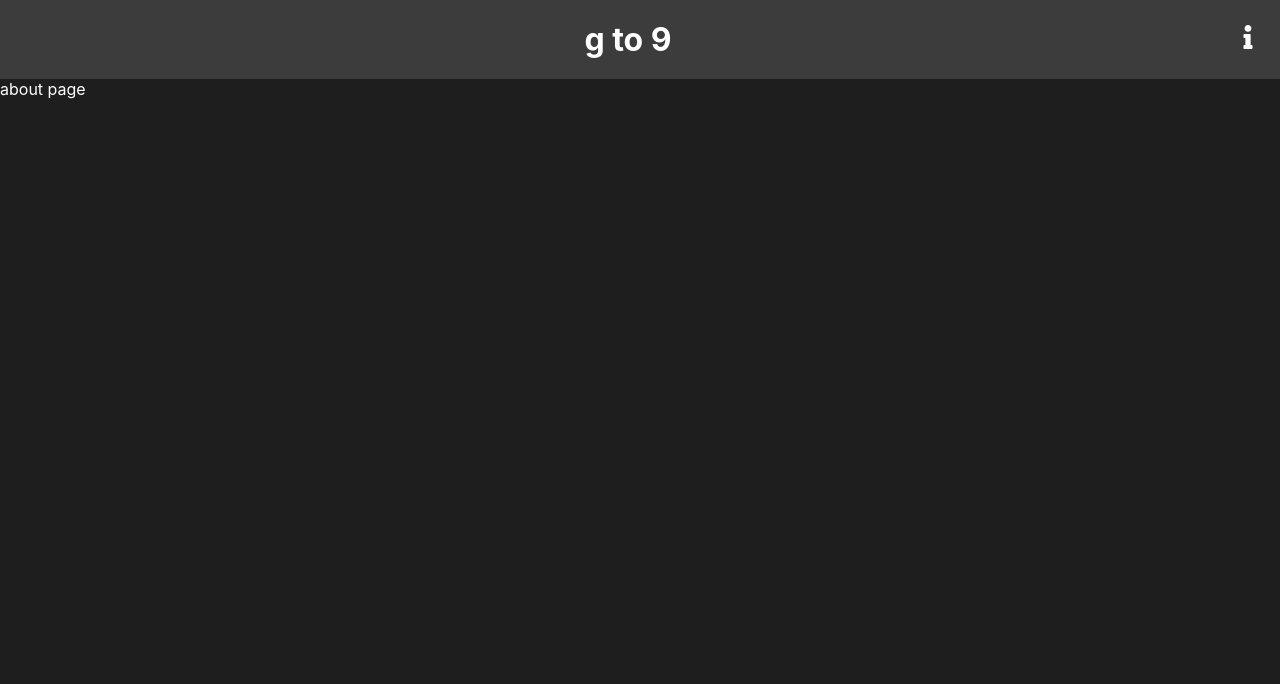
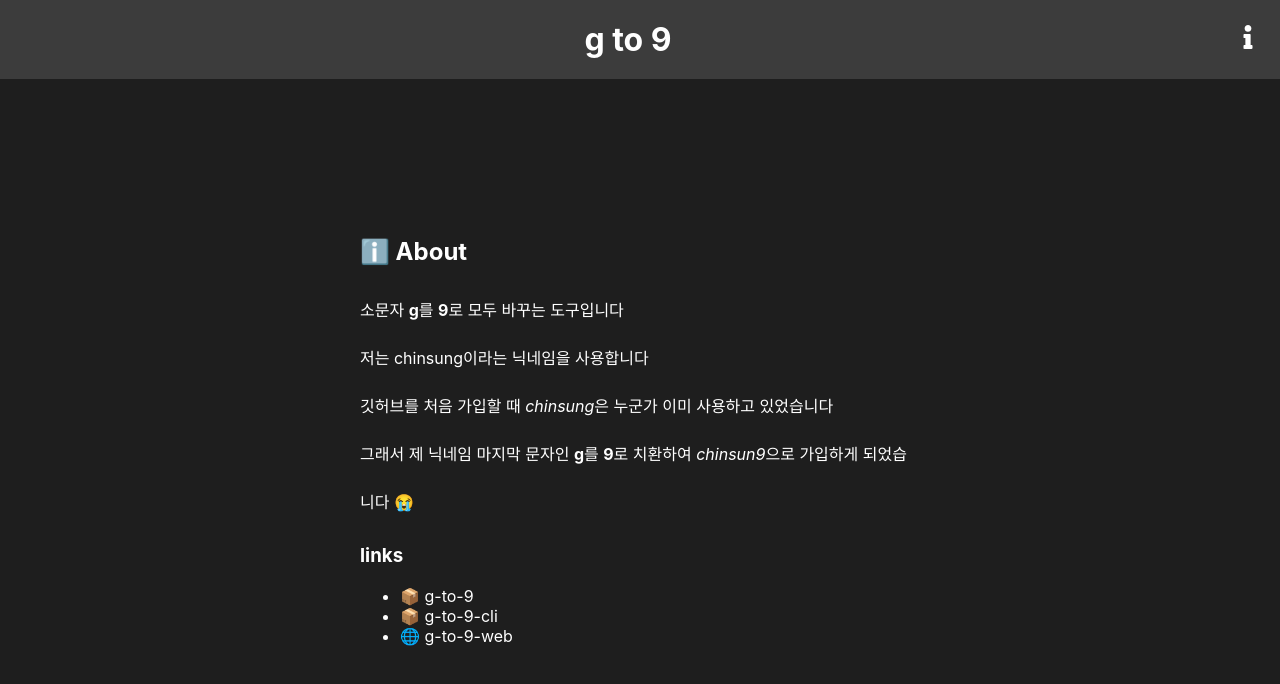
Before and after one commit to chinsun9/g-to-9-web, a Next.js app: page /about in a window 1280 px wide. Shown: the top 684 px of the page. Built offline with nearby package versions, Linux system fonts and the light colour scheme.

Commit message:
about text

```diff
--- a/pages/about/index.tsx
+++ b/pages/about/index.tsx
@@ -1,6 +1,17 @@
+import styled from '@emotion/styled';
 import { NextPage } from 'next';
 import Head from 'next/head';
 import Layout from '../../component/layout';
+
+const Main = styled.div`
+  max-width: 600px;
+  margin: auto;
+  padding: 20px;
+
+  p {
+    line-height: 3rem;
+  }
+`;
 
 const About: NextPage = () => {
   return (
@@ -9,7 +20,51 @@ const About: NextPage = () => {
         <title>About - gto9</title>
       </Head>
       <Layout>
-        <div>about page</div>
+        <Main>
+          <h2>ℹ️ About</h2>
+          <p>
+            소문자 <b>g</b>를 <b>9</b>로 모두 바꾸는 도구입니다
+            <br />
+            저는 chinsung이라는 닉네임을 사용합니다
+            <br />
+            깃허브를 처음 가입할 때 <em>chinsung</em>은 누군가 이미 사용하고
+            있었습니다
+            <br />
+            그래서 제 닉네임 마지막 문자인 <b>g</b>를 <b>9</b>로 치환하여{' '}
+            <i>chinsun9</i>으로 가입하게 되었습니다 😭
+          </p>
+
+          <h3>links</h3>
+          <ul>
+            <li>
+              <a
+                href="https://www.npmjs.com/package/g-to-9"
+                target="_blank"
+                rel="noreferrer"
+              >
+                📦 g-to-9
+              </a>
+            </li>
+            <li>
+              <a
+                href="https://www.npmjs.com/package/g-to-9-cli"
+                target="_blank"
+                rel="noreferrer"
+              >
+                📦 g-to-9-cli
+              </a>
+            </li>
+            <li>
+              <a
+                href="https://github.com/chinsun9/g-to-9-web"
+                target="_blank"
+                rel="noreferrer"
+              >
+                🌐 g-to-9-web
+              </a>
+            </li>
+          </ul>
+        </Main>
       </Layout>
     </>
   );
```
